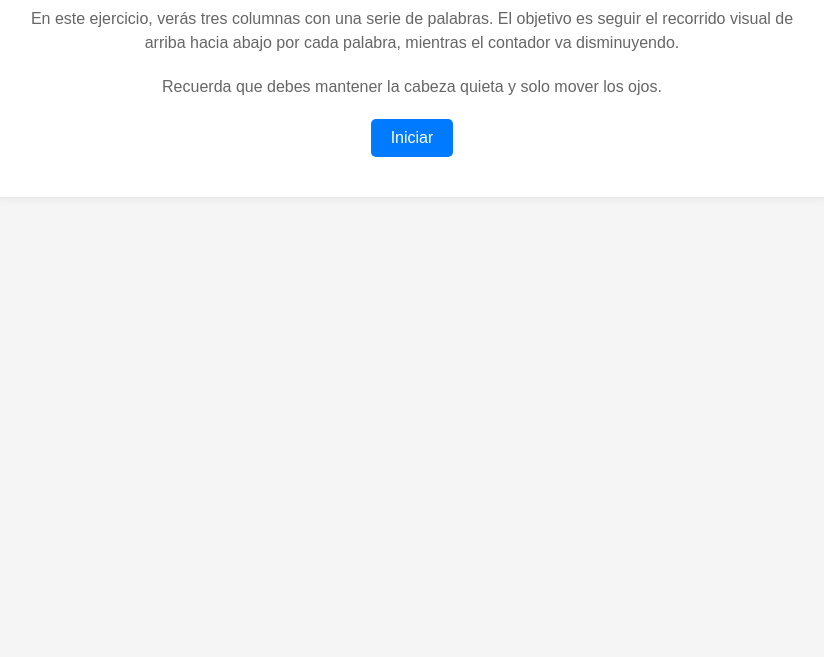
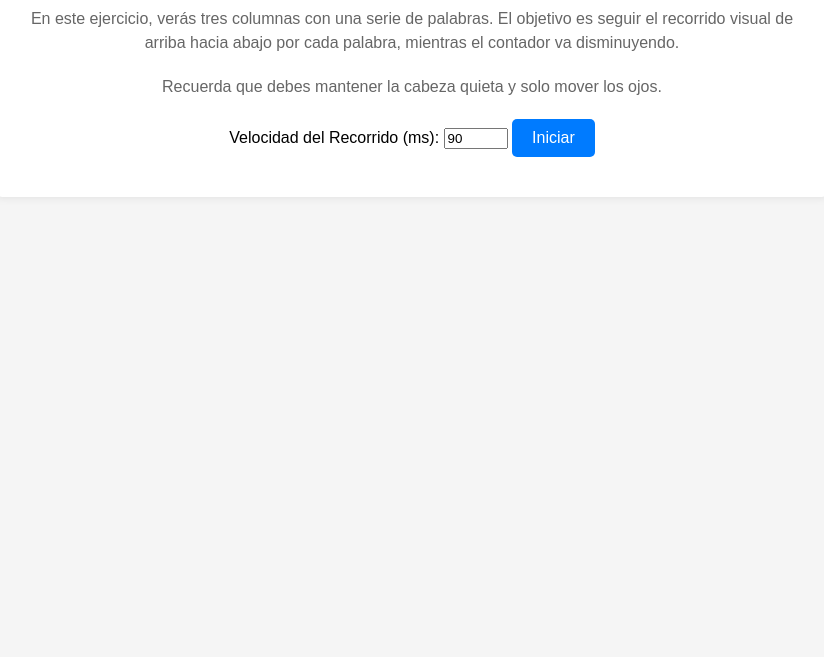
Before and after one commit to BreidysG/Ejercicio1LR, a plain HTML site: page index.html in a window 1280 px wide. Shown: the part 143-800 px from the top of the page, without its empty margins (228-1052 px from the left). Drawn offline with Linux system fonts and the light colour scheme.

Commit message:
Update index.html

```diff
--- a/index.html
+++ b/index.html
@@ -11,7 +11,11 @@
         <h1>RAPIDEZ OCULAR</h1>
         <p class="instruction">En este ejercicio, verás tres columnas con una serie de palabras. El objetivo es seguir el recorrido visual de arriba hacia abajo por cada palabra, mientras el contador va disminuyendo.</p>
         <p class="instruction">Recuerda que debes mantener la cabeza quieta y solo mover los ojos.</p>
-        <button id="startButton">Iniciar</button>
+        <div id="containerInputButton" class="container-input-button">
+            <label for="speedInput">Velocidad del Recorrido (ms):</label>
+            <input type="number" id="speedInput" value="90" min="10" max="500" step="10">
+            <button id="startButton">Iniciar</button>
+        </div>
         <div id="timer"></div>
         <div id="columns" class="hidden">
             <div class="column" id="column1"></div>
```
